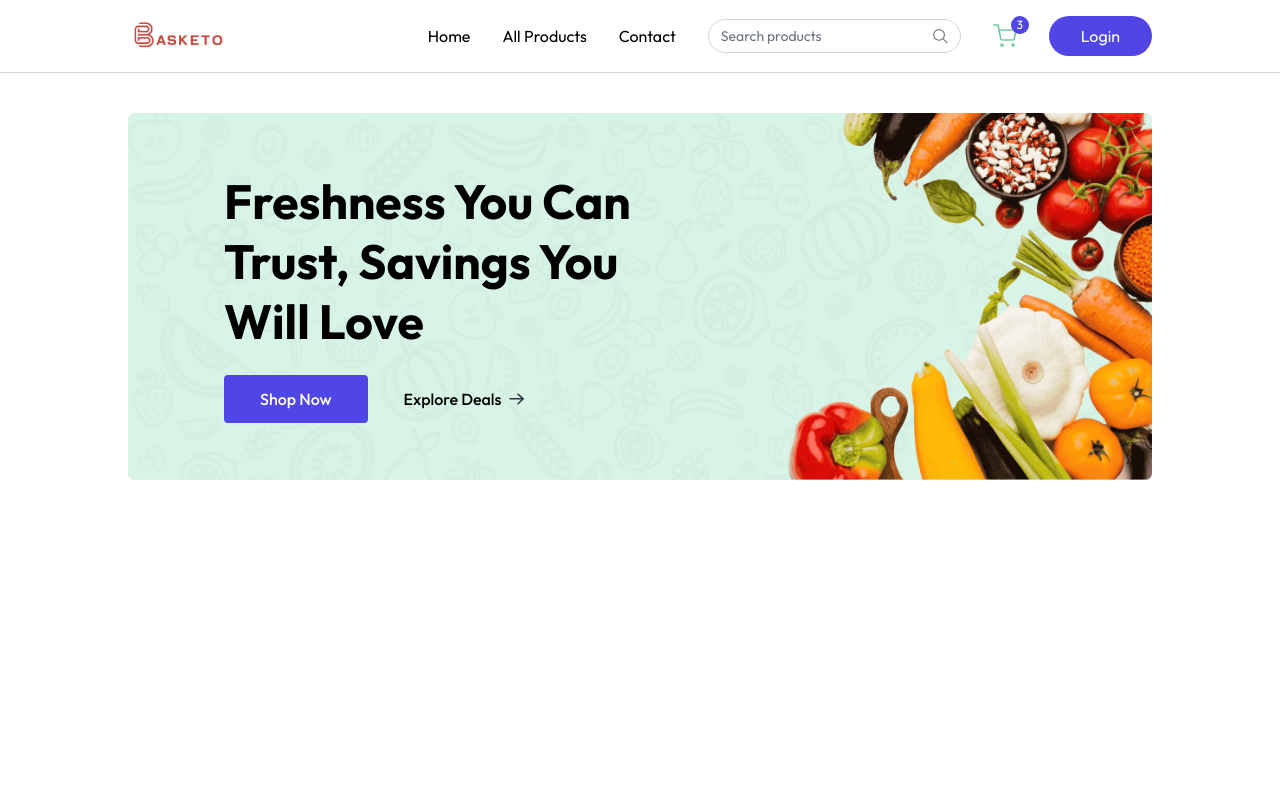
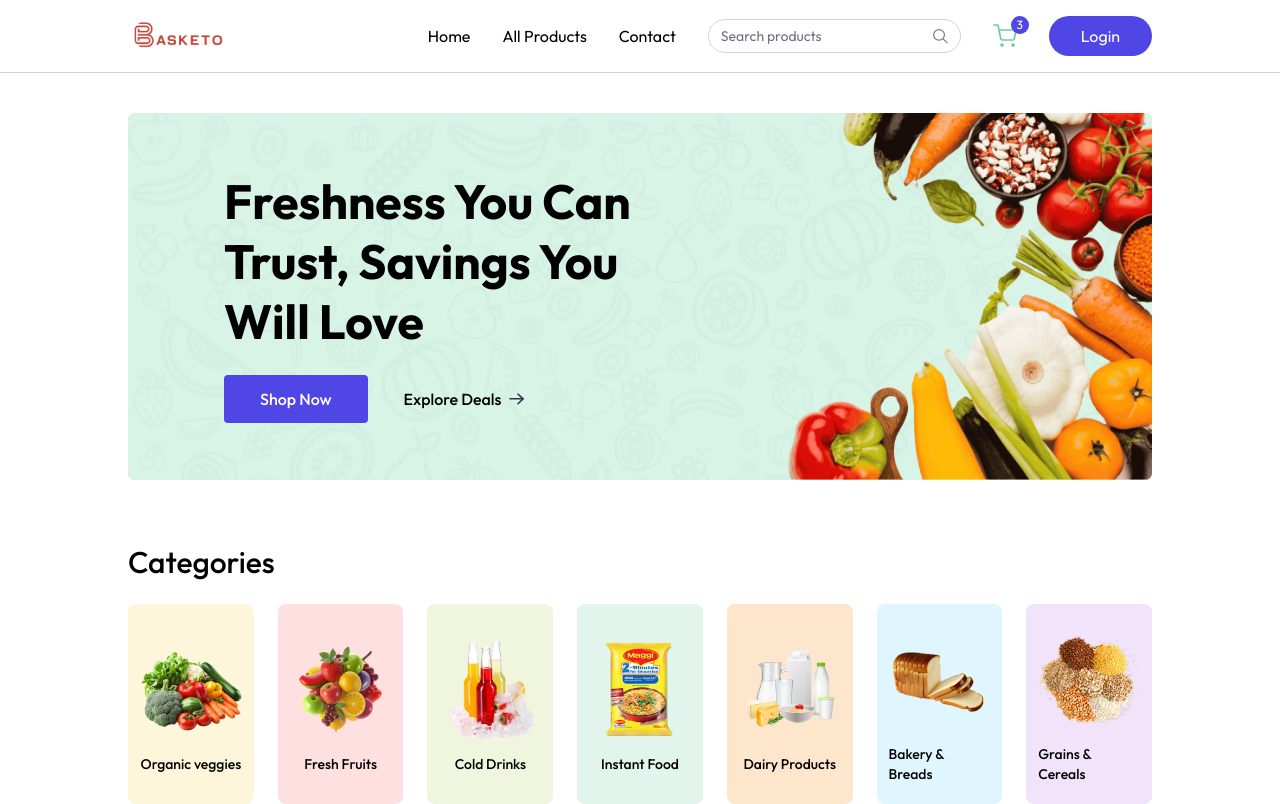
Before and after one commit to Manish12-verma/Basketo, a React (Vite) app in the folder Client/: page / in a window 1280 px wide. Built offline with nearby package versions, Linux system fonts and the light colour scheme.

Commit message:
created category list

```diff
--- /dev/null
+++ b/Client/src/components/Categories.jsx
@@ -0,0 +1,31 @@
+import React from 'react'
+import {  categories } from '../assets/assets'
+import { useAppContext } from '../context/AppContext'
+
+const Categories = () => {
+
+    const {navigate} = useAppContext()
+  return (
+    <div className='mt-16'>
+        <p className='text-2xl md:text-3xl font-medium'>Categories</p>
+        <div className='grid grid-cols-2  sm:grid-cols-3 md:grid-cols-5 lg:grid-cols-6 xl:grid-cols-7 gap-6 mt-6'>
+            {categories.map((category,index)=>(
+
+
+            <div key={index} className='group cursor-pointer py-5 px-3 gap-2 rounded-lg flex flex-col justify-center items-center'
+              style={{background:category.bgColor}}
+              onClick={()=>{
+                     navigate(`/products/${category.path.toLowerCase()}`);
+                     scrollTo(0,0)
+              }}
+              >
+                <img src={category.image} alt={category.text} className='group-hover:scale-108 transition max-w-28'/>
+                <p className='text-sm font-medium'>{category.text}</p>
+            </div>
+))}
+        </div>
+    </div>
+  )
+}
+
+export default Categories
--- a/Client/src/pages/Home.jsx
+++ b/Client/src/pages/Home.jsx
@@ -1,10 +1,12 @@
 import React from 'react'
 import MainBanner from '../components/MainBanner'
+import Categories from '../components/Categories'
 
 const Home = () => {
   return (
     <div className='mt-10 '>
       <MainBanner/>
+      <Categories/>
     </div>
   )
 }
```
